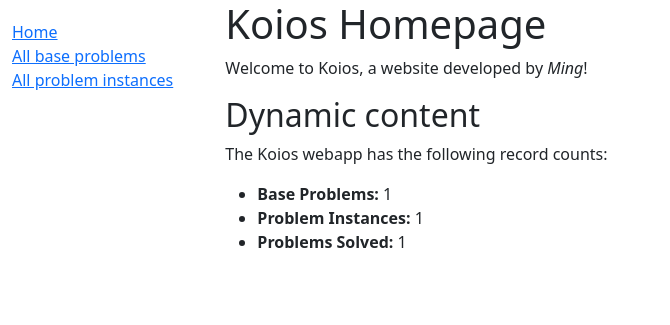
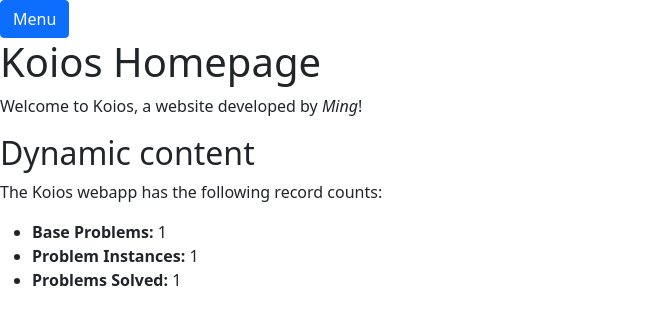
Before and after one commit to pingumingu/koios, a Django app: page /train/ in a window 1280 px wide. Shown: the top 325 px of the page, without its empty margins (0-670 px from the left). Run offline with Django 4.2, Linux system fonts and the light colour scheme; tables that the repository leaves empty hold one stand-in row (values such as "Sample post").

Commit message:
Added placeholder offcanvas sidebar

```diff
--- a/trainer/static/css/styles.css
+++ b/trainer/static/css/styles.css
@@ -1,13 +1,32 @@
+body { margin:0; /* This is used to reset any browser-default margins */ }
+
 .sidebar-nav {
     margin-top: 20px;
     padding: 0;
     list-style: none;
 }
 
+
 .cycle-hide, #results-page {
     display: none;
+}
+
+.problem {
+    height: 15vh;
+    font-size : 10vh;
+}
+
+.answer-input {
+    height: 15vh;
+    font-size : 10vh;
 }
 
 .active {
     display: block;
 }
+
+.centred {
+    display: flex;
+    justify-content: center;
+    text-align: center;
+}
--- a/trainer/templates/base.html
+++ b/trainer/templates/base.html
@@ -13,19 +13,35 @@
 
 </head>
 <body>
-  <div class="container-fluid">
-    <div class="row">
-      <div class="col-sm-2">
-      {% block sidebar %}
-        <ul class="sidebar-nav">
-          <li><a href="{% url 'index' %}">Home</a></li>
-          <li><a href="">All base problems</a></li>
-          <li><a href="">All problem instances</a></li>
-        </ul>
-     {% endblock %}
+  {% block sidebar %}
+    <button class="btn btn-primary" type="button" data-bs-toggle="offcanvas" data-bs-target="#offcanvasExample" aria-controls="offcanvasExample">
+      Menu
+    </button>
+
+    <div class="offcanvas offcanvas-start" tabindex="-1" id="offcanvasExample" aria-labelledby="offcanvasExampleLabel">
+      <div class="offcanvas-header">
+        <h5 class="offcanvas-title" id="offcanvasExampleLabel">Offcanvas</h5>
+        <button type="button" class="btn-close text-reset" data-bs-dismiss="offcanvas" aria-label="Close"></button>
       </div>
-      <div class="col-sm-10 ">{% block content %}{% endblock %}</div>
+      <div class="offcanvas-body">
+        <div>
+          Some text as placeholder. In real life you can have the elements you have chosen. Like, text, images, lists, etc.
+        </div>
+        <div class="dropdown mt-3">
+          <button class="btn btn-secondary dropdown-toggle" type="button" id="dropdownMenuButton" data-bs-toggle="dropdown">
+            Dropdown button
+          </button>
+          <ul class="dropdown-menu" aria-labelledby="dropdownMenuButton">
+            <li><a class="dropdown-item" href="#">Action</a></li>
+            <li><a class="dropdown-item" href="#">Another action</a></li>
+            <li><a class="dropdown-item" href="#">Something else here</a></li>
+          </ul>
+        </div>
+      </div>
     </div>
-  </div>
+  {% endblock %}
+
+  <div>{% block content %}{% endblock %}</div>
+  <script src="https://cdn.jsdelivr.net/npm/bootstrap@5.1.3/dist/js/bootstrap.bundle.min.js" integrity="sha384-ka7Sk0Gln4gmtz2MlQnikT1wXgYsOg+OMhuP+IlRH9sENBO0LRn5q+8nbTov4+1p" crossorigin="anonymous"></script>
 </body>
 </html>
```
Also changed, not shown: trainer/templates/train.html (+12 -9 lines).
